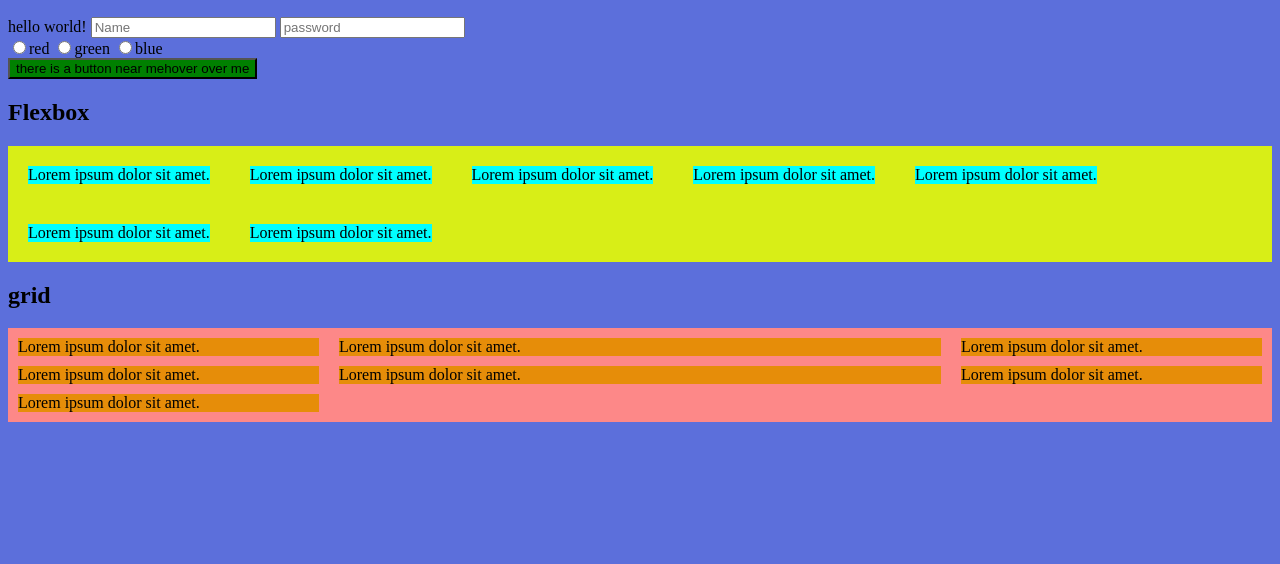
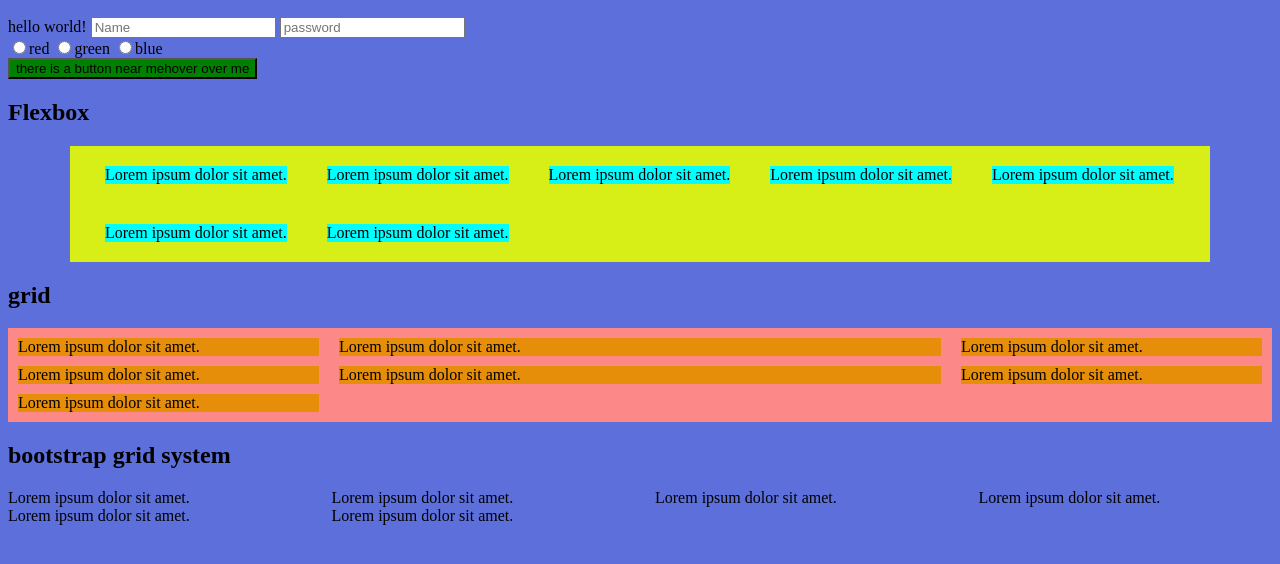
Before and after one commit to abhayselva/selva, a plain HTML site: page index.html in a window 1280 px wide. Shown: the part 110-674 px from the top of the page. Drawn offline with nearby package versions, Linux system fonts and the light colour scheme.

Commit message:
added bootsrap grid  system

```diff
--- a/index.html
+++ b/index.html
@@ -5,6 +5,7 @@
     <meta name="viewport" content="width=device-width, initial-scale=1.0">
     <title>selva</title>
     <link rel="stylesheet" href="styles.css">
+    <link rel="stylesheet" href="https://cdnjs.cloudflare.com/ajax/libs/twitter-bootstrap/4.5.0/css/bootstrap-grid.css">
 </head>
 
 <body>
@@ -40,7 +41,16 @@
     <div class="child">Lorem ipsum dolor sit amet.</div>
     <div class="child">Lorem ipsum dolor sit amet.</div>
     </div>
+    <h2>bootstrap grid system</h2>
+    <div class="row">
+        <div class="col-lg-3 col-sm-6">Lorem ipsum dolor sit amet.</div>
+        <div class="col-lg-3 col-sm-6">Lorem ipsum dolor sit amet.</div>
+        <div class="col-lg-3 col-sm-6">Lorem ipsum dolor sit amet.</div>
+        <div class="col-lg-3 col-sm-6">Lorem ipsum dolor sit amet.</div>
+        <div class="col-lg-3 col-sm-6">Lorem ipsum dolor sit amet.</div>
+        <div class="col-lg-3 col-sm-6">Lorem ipsum dolor sit amet.</div>
 
+        </div>
 
 </body>
 </html>
```
